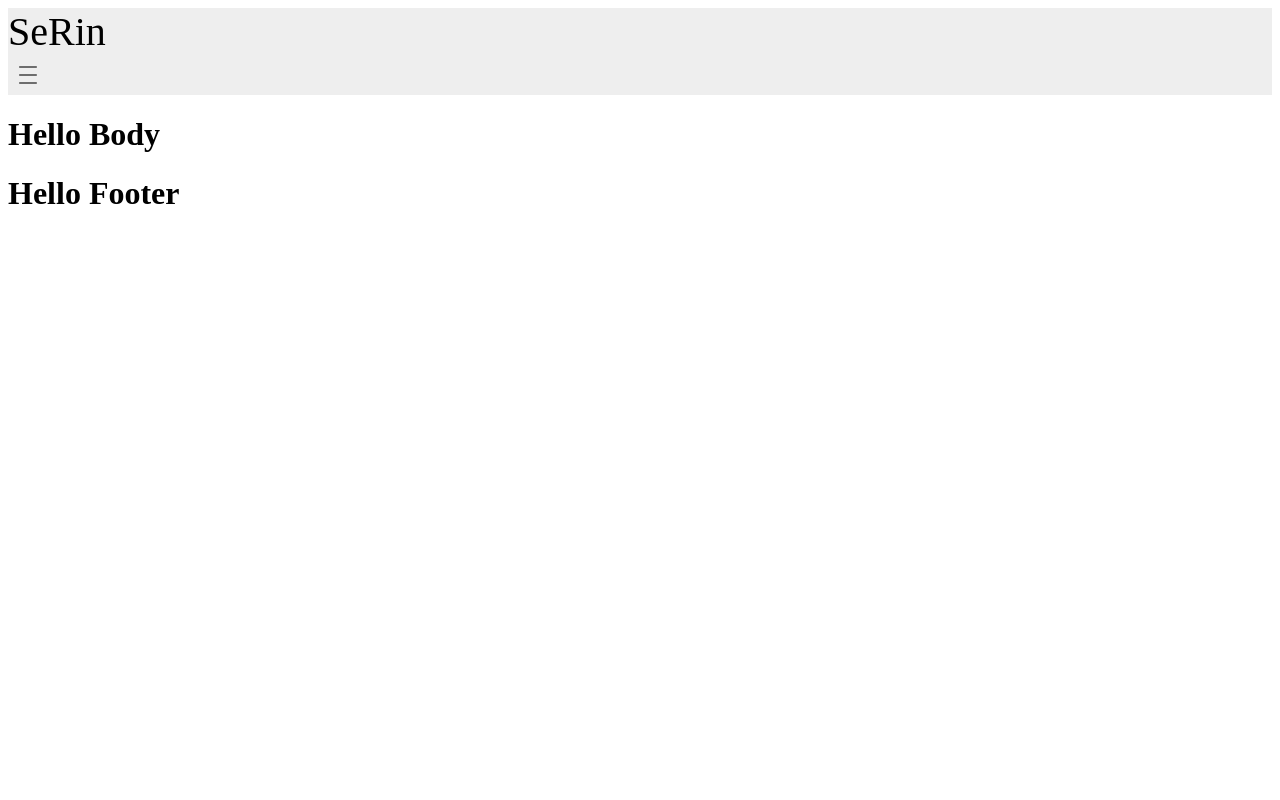
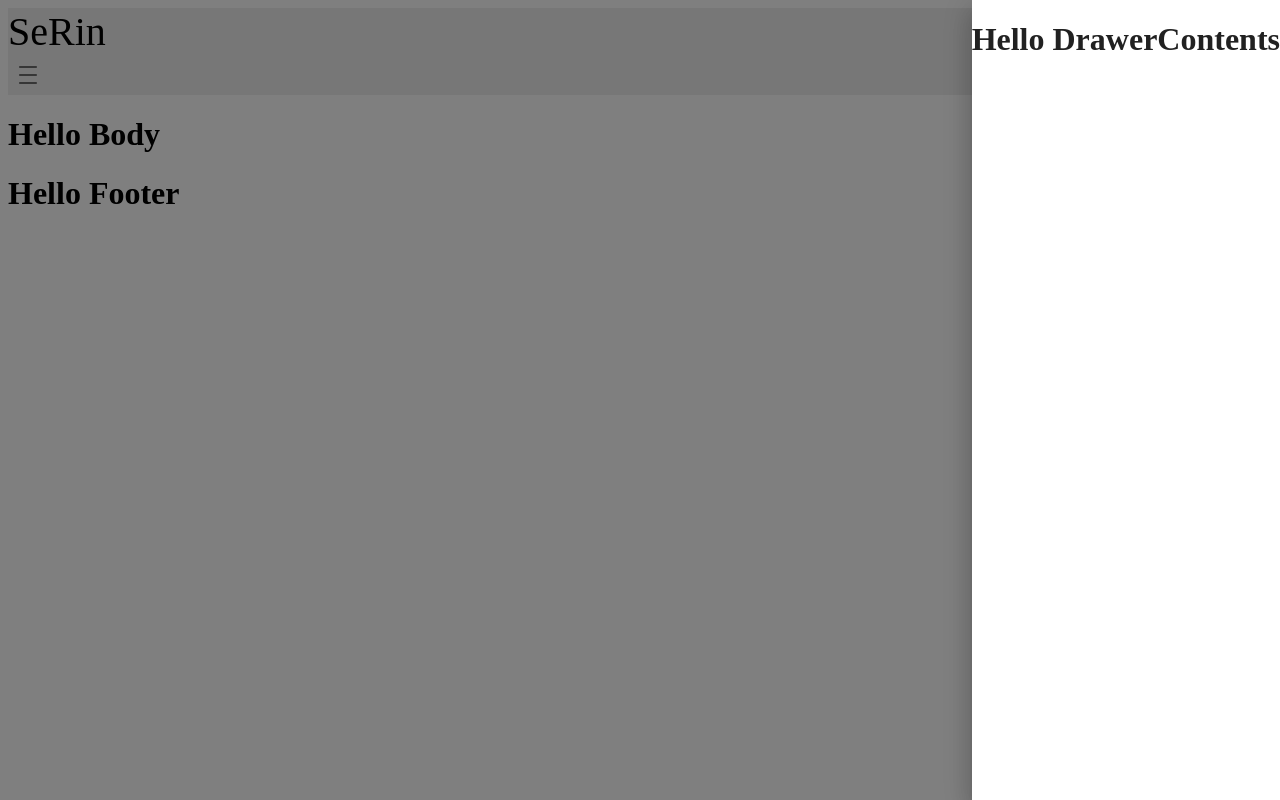
Before and after one commit to karu-srky/serin, a React (Create React App) app: page / in a window 1280 px wide. Both pictures are taken after a click on the button 28 px from the left and 75 px from the top of the page. Built offline with nearby package versions, Linux system fonts and the light colour scheme.

Commit message:
drawerの実装

```diff
--- a/package.json
+++ b/package.json
@@ -43,5 +43,6 @@
       "last 1 firefox version",
       "last 1 safari version"
     ]
-  }
+  },
+  "homepage": "."
 }
--- a/src/main/header.tsx
+++ b/src/main/header.tsx
@@ -1,12 +1,33 @@
-import React from "react";
+import { useState } from "react";
+import { Drawer } from "@mui/material"
+
 import Humburger from "../parts/hamburger";
+import DrawerContents from "../parts/drawerContents";
 
 const Header = () => {
+
+    const [state, setState] = useState(false);
+
+    const toggleDrawer = (toggleState: boolean) => {
+        setState(toggleState)
+    }
+
+    const contentsTitle = {
+
+    }
+
     return(
         <>
             <div style={styles.header}>
                 <div style={styles.headerTitle}>SeRin</div>
-                <Humburger />
+                <Humburger onClick={() => toggleDrawer(true)}/>
+                <Drawer
+                    anchor={'right'}
+                    open={state}
+                    onClose={() => toggleDrawer(false)}
+                >
+                    <DrawerContents />
+                </Drawer>
             </div>
         </>
     )
--- /dev/null
+++ b/src/parts/drawerContents.tsx
@@ -0,0 +1,11 @@
+import React from "react";
+
+const DrawerContents = (props: any) => {
+    return(
+        <>
+            <h1>Hello DrawerContents</h1>
+        </>
+    )
+}
+
+export default DrawerContents;
--- a/src/parts/hamburger.tsx
+++ b/src/parts/hamburger.tsx
@@ -2,10 +2,10 @@ import React from "react";
 import { IconButton } from "@mui/material";
 import { DensityMediumRounded } from "@mui/icons-material"
 
-const Humburger = () => {
+const Humburger = (props: any) => {
     return(
         <>
-            <IconButton>
+            <IconButton onClick={() => props.onClick(false)}>
                 <DensityMediumRounded />
             </IconButton>
         </>
```
